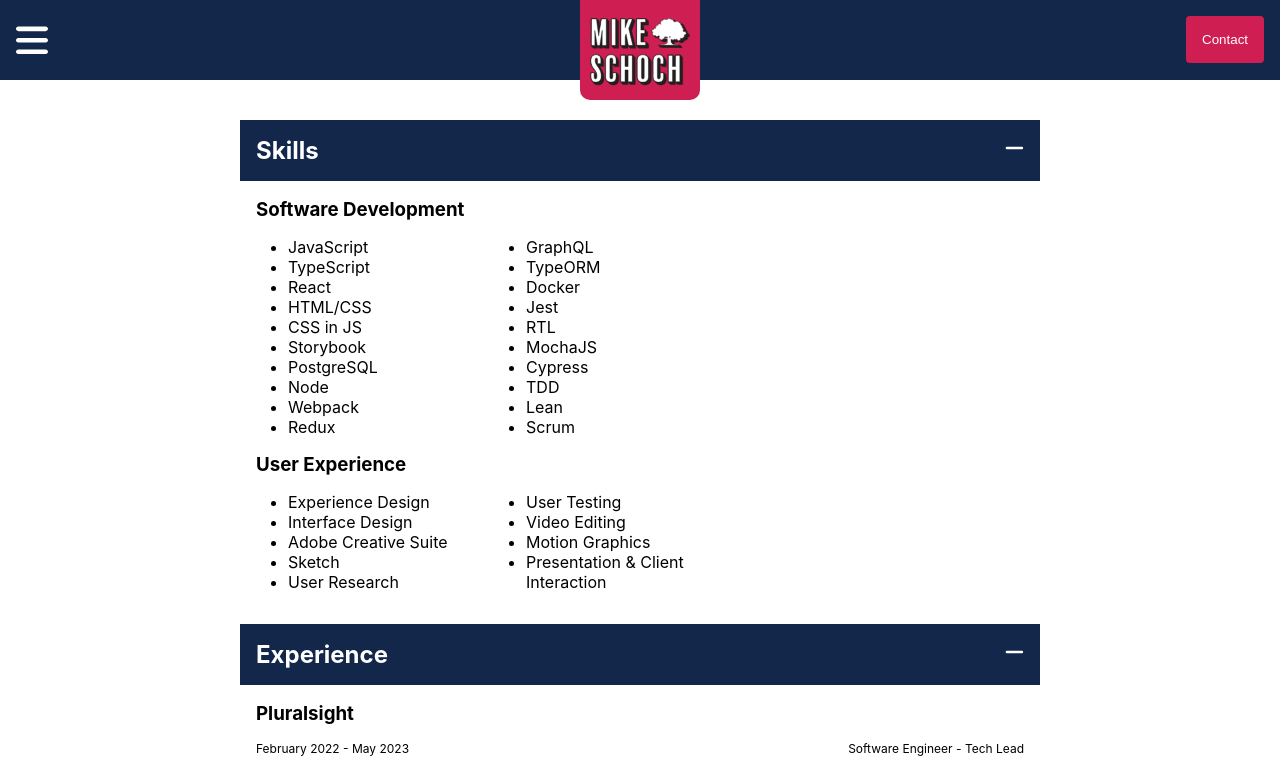
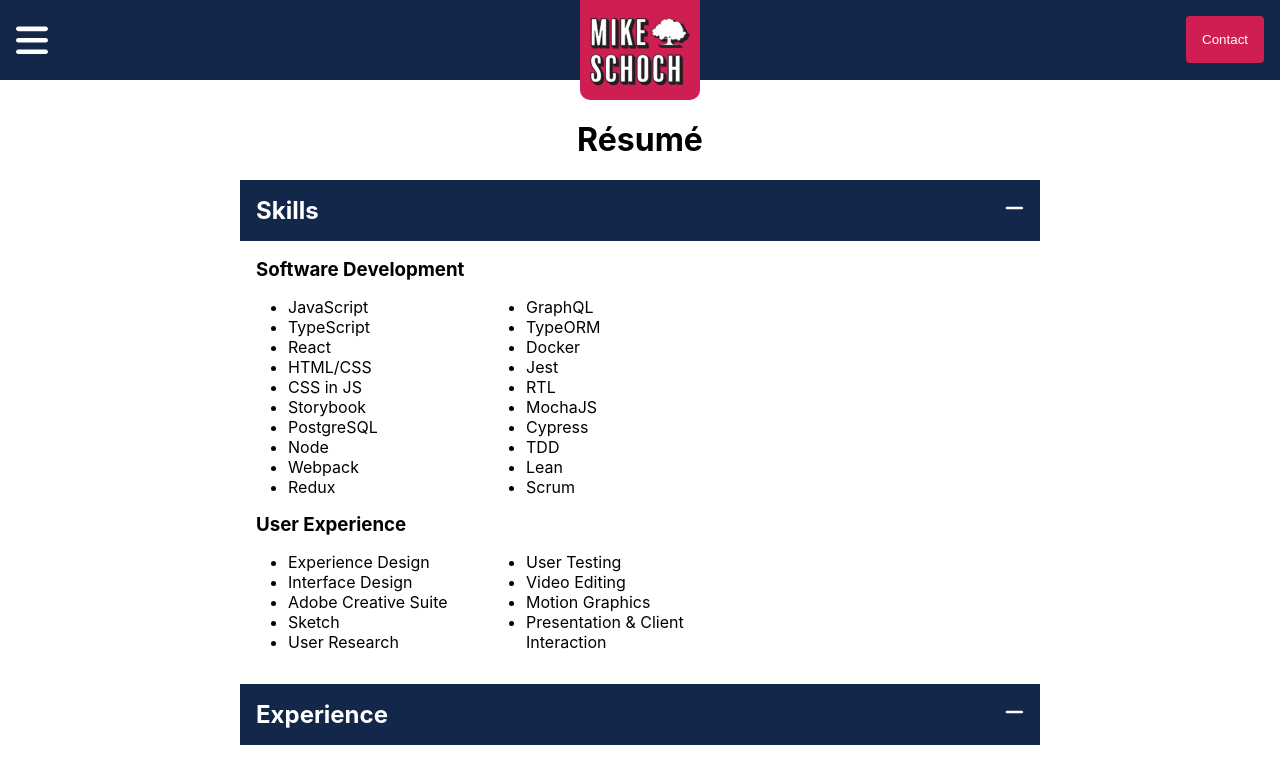
Before and after one commit to michael-schoch/personal-website, a React (Create React App) app: page /resume in a window 1280 px wide. Shown: the top 763 px of the page. Built offline with nearby package versions, Linux system fonts and the light colour scheme.

Commit message:
styling changes

```diff
--- a/src/contact.tsx
+++ b/src/contact.tsx
@@ -29,7 +29,7 @@
           href="https://github.com/mschoch62"
           target="_blank"
           rel="noreferrer"
-          style={{ marginRight: "16px" }}
+          style={{ marginRight: "16px", textDecoration: "none" }}
         >
           <LinkButton>
             <GitHub
@@ -42,6 +42,7 @@
           href="https://www.linkedin.com/in/michaelschoch/"
           target="_blank"
           rel="noreferrer"
+          style={{ textDecoration: "none" }}
         >
           <LinkButton>
             <LinkedIn
--- a/src/resume/resume.tsx
+++ b/src/resume/resume.tsx
@@ -45,6 +45,7 @@
   return (
     <ResumeContainer>
       <ScrollHide />
+      <Title>Résumé</Title>
       <CollapsableSection>
         <SecHeader>
           <SectionTitle>Skills</SectionTitle>
@@ -121,6 +122,10 @@
   top: ${NAVBAR_HEIGHT};
 `;
 
+const Title = styled.h1`
+  margin-top: 0;
+`;
+
 const CollapsableSection = styled.div`
   display: flex;
   flex-direction: column;
```
